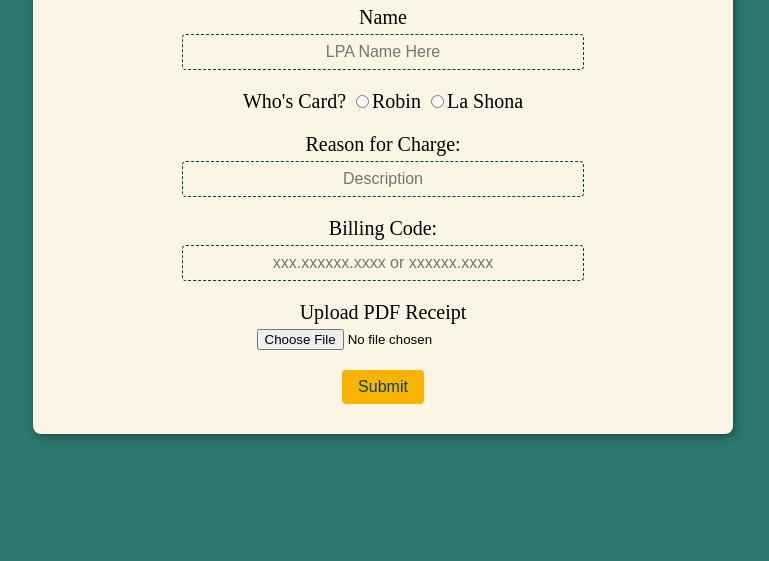
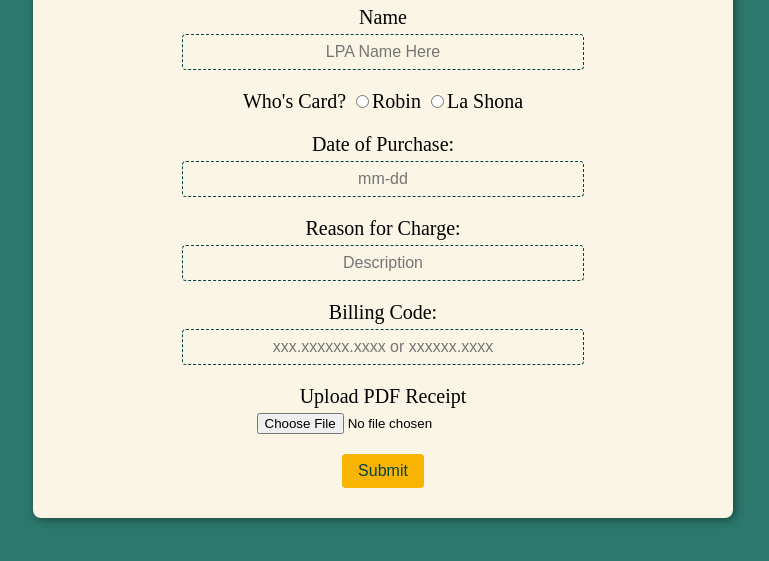
Before and after one commit to uncanny-vegan-taco/Chrome-River-Form, a plain HTML site: page index.html in a window 1280 px wide. Shown: the part 225-786 px from the top of the page, without its empty margins (257-1026 px from the left). Drawn offline with Linux system fonts and the light colour scheme.

Commit message:
Date section

```diff
--- a/index.html
+++ b/index.html
@@ -18,6 +18,10 @@
           <label for="card">Who's Card?</label>
           <input type="radio" name="card" id="robin" />Robin
           <input type="radio" name="card" id="lashona" />La Shona
+        </div>
+        <div class="section">
+          <label for="date">Date of Purchase:</label><br />
+          <input type="text" placeholder="mm-dd" class="text" />
         </div>
         <div class="section">
           <label for="reason">Reason for Charge:</label><br />
```
